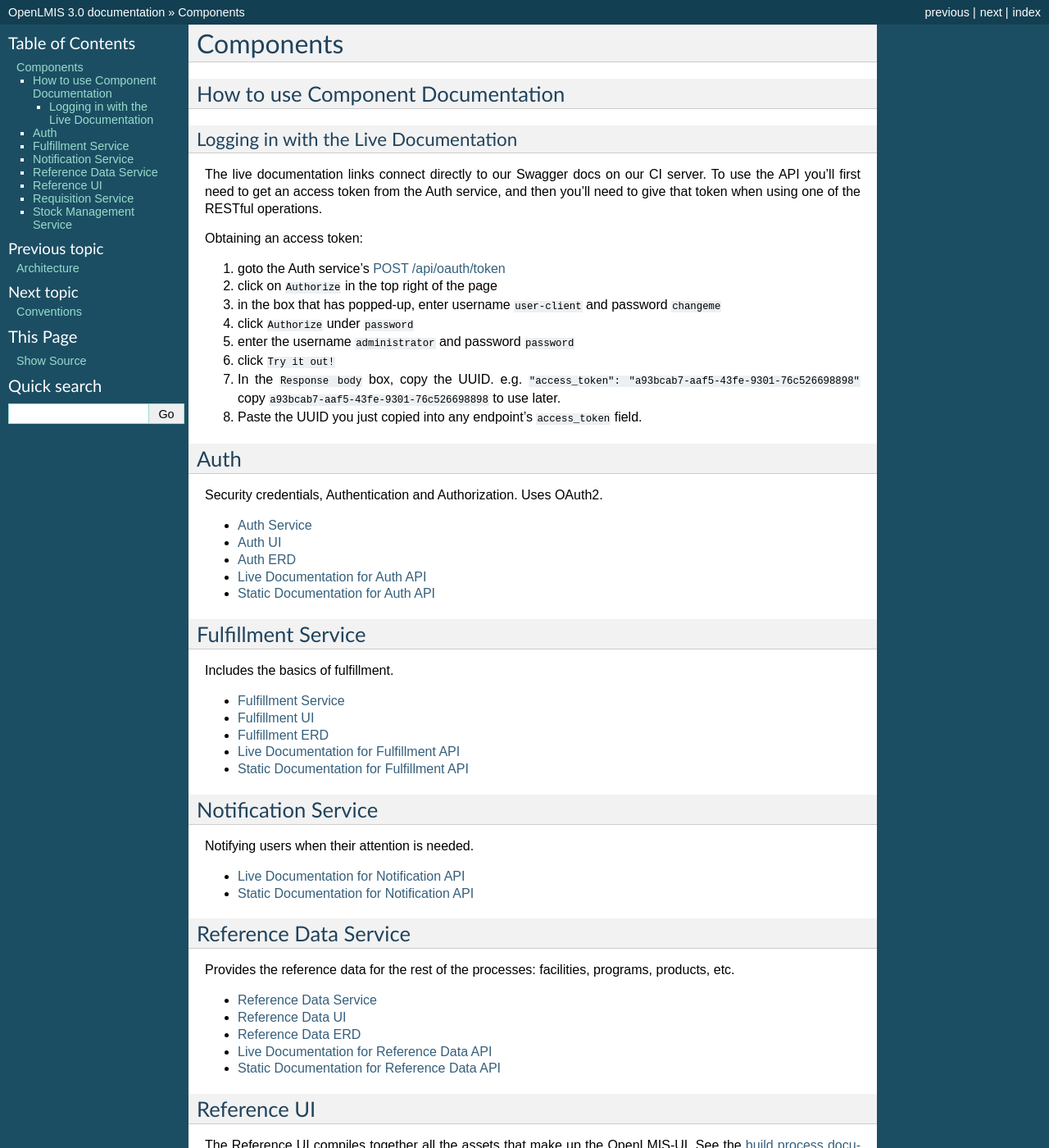
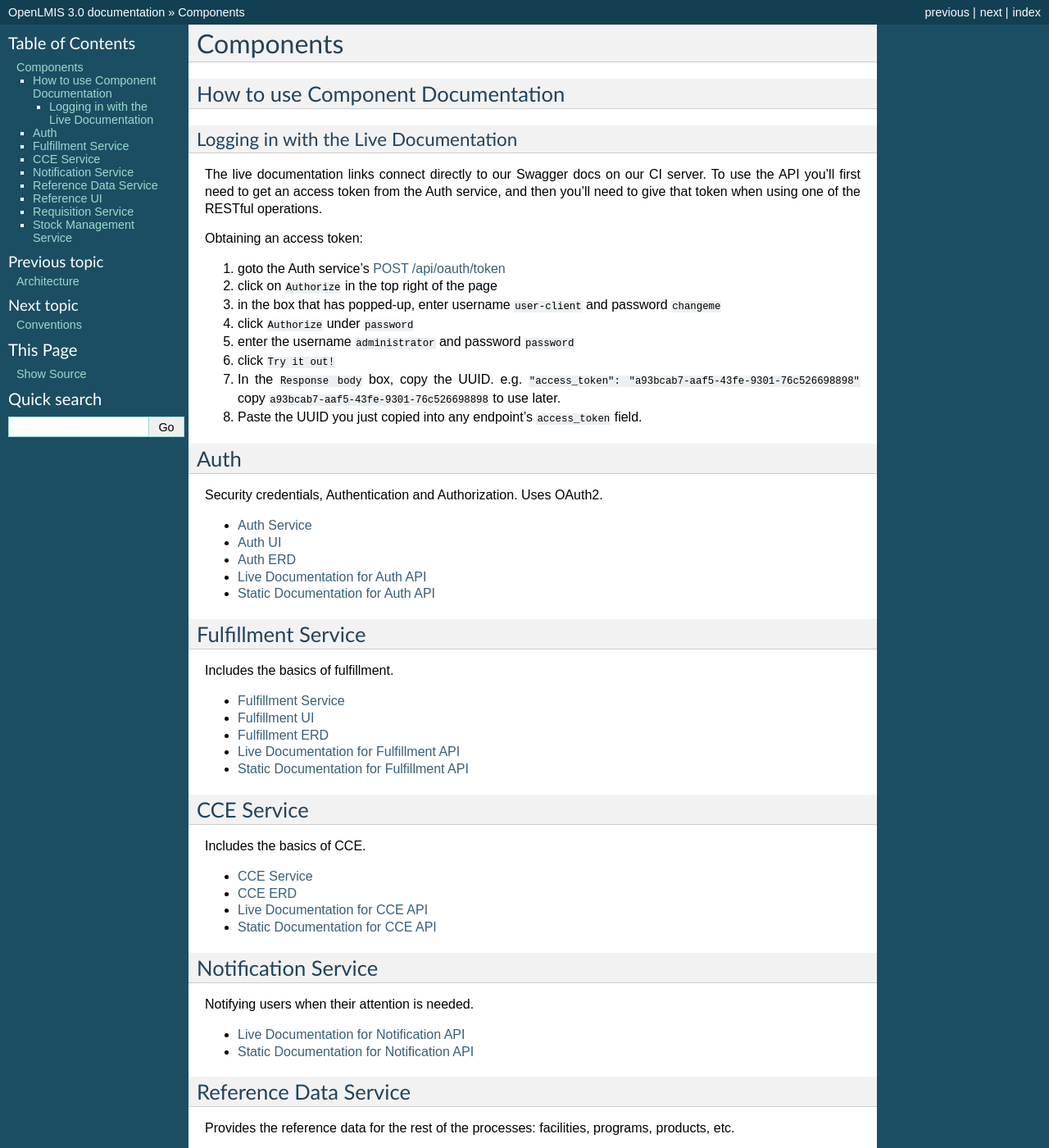
Before and after one commit to OpenLMIS/openlmis-ref-distro, a Sphinx documentation site: the page built from docs/source/components/index.rst, in a window 1280 px wide and 1400 px high. Shown: the whole window at 82% size. Built offline with Sphinx 7.4.7, drawn with Linux system fonts in a browser that asks for light colours; pages that are not in the unit, such as notebooks, are missing from menus.

Commit message:
OLMIS-2752: added cce service to docs

```diff
--- a/docs/source/components/index.rst
+++ b/docs/source/components/index.rst
@@ -46,6 +46,17 @@
 - `Fulfillment ERD <erd-fulfillment.html>`_
 - `Live Documentation for Fulfillment API <http://test.openlmis.org/fulfillment/docs/#/default>`_
 - `Static Documentation for Fulfillment API <http://build.openlmis.org/job/OpenLMIS-fulfillment-service/lastSuccessfulBuild/artifact/build/resources/main/api-definition.html>`_
+
+*******************
+CCE Service
+*******************
+
+Includes the basics of CCE.
+
+- `CCE Service <cceService.html>`_
+- `CCE ERD <cce-fulfillment.html>`_
+- `Live Documentation for CCE API <http://test.openlmis.org/cce/docs/#/default>`_
+- `Static Documentation for CCE API <http://build.openlmis.org/job/OpenLMIS-cce-service/lastSuccessfulBuild/artifact/build/resources/main/api-definition.html>`_
 
 ********************
 Notification Service
```
Also changed, not shown: docs/source/components/erd-cce.rst (added, +8 -0 lines).
